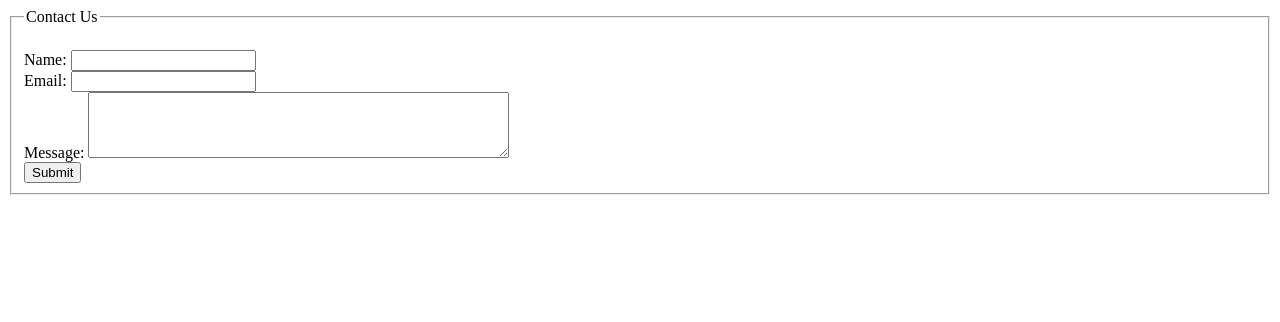
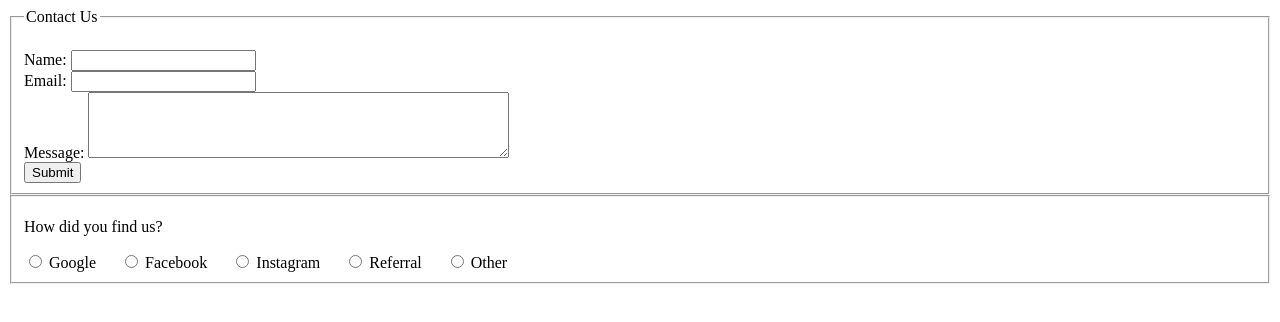
Before and after one commit to TaylorCArmstrong/HTML-Knowledge-Check, a plain HTML site: page index.html in a window 1280 px wide. Drawn offline with Linux system fonts and the light colour scheme.

Commit message:
added a radio buttonn group

```diff
--- a/index.html
+++ b/index.html
@@ -29,5 +29,25 @@
 
         <input type="submit" value="Submit">
     </fieldset>
+
+    <fieldset>
+        <p>How did you find us?</p>
+        <div>
+            <input type="radio" id="Google" name="How did you find us?" value="Google">
+            <label for="Google" style="margin-right: 20px;">Google</label>
+
+            <input type="radio" id="Facebook" name="How did you find us?" value="Facebook">
+            <label for="Facebook" style="margin-right: 20px;">Facebook</label>
+
+            <input type="radio" id="Instagram" name="How did you find us?" value="Instagram">
+            <label for="Instagram" style="margin-right: 20px;">Instagram</label>
+
+            <input type="radio" id="Referral" name="How did you find us?" value="Referral">
+            <label for="Referral" style="margin-right: 20px;">Referral</label>
+
+            <input type="radio" id="Other" name="How did you find us?" value="Other">
+            <label for="Other" style="margin-right: 20px;">Other</label>
+        </div>
+    </fieldset>
 </body>
 </html>
```
